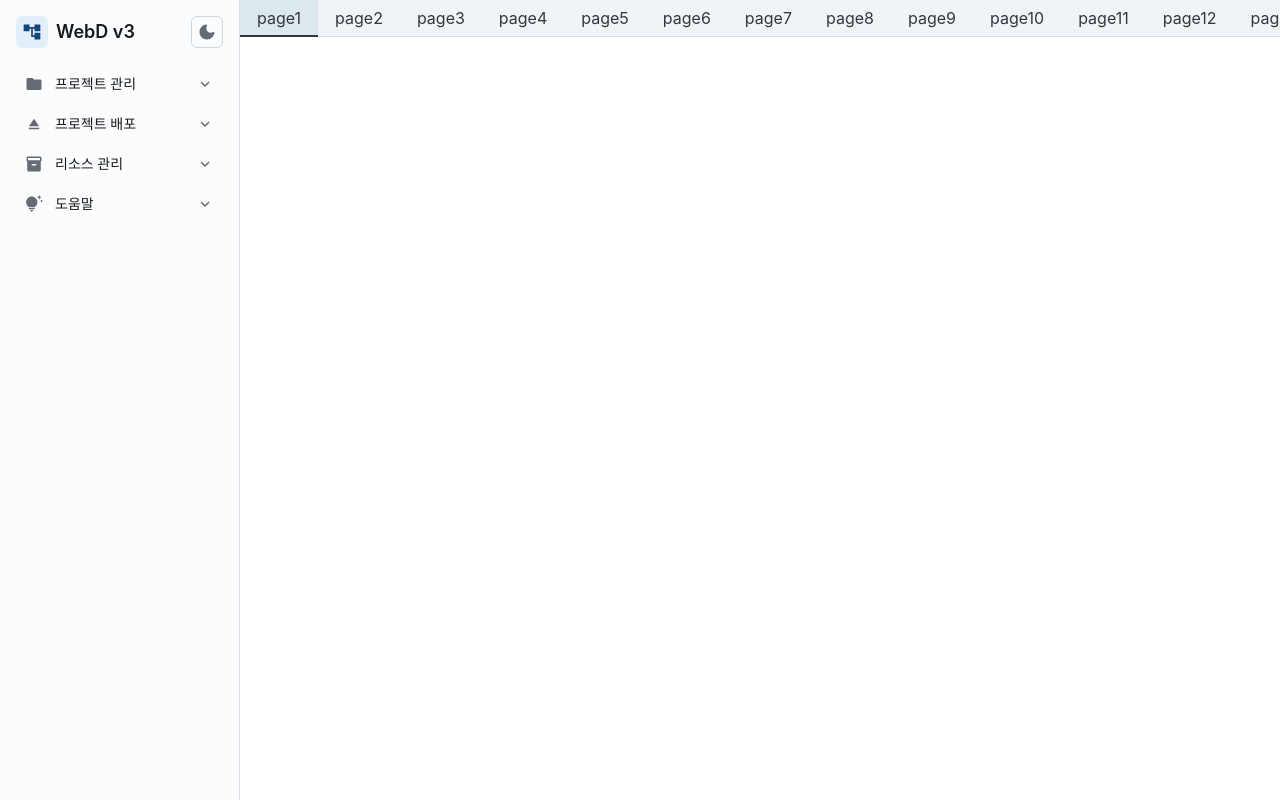
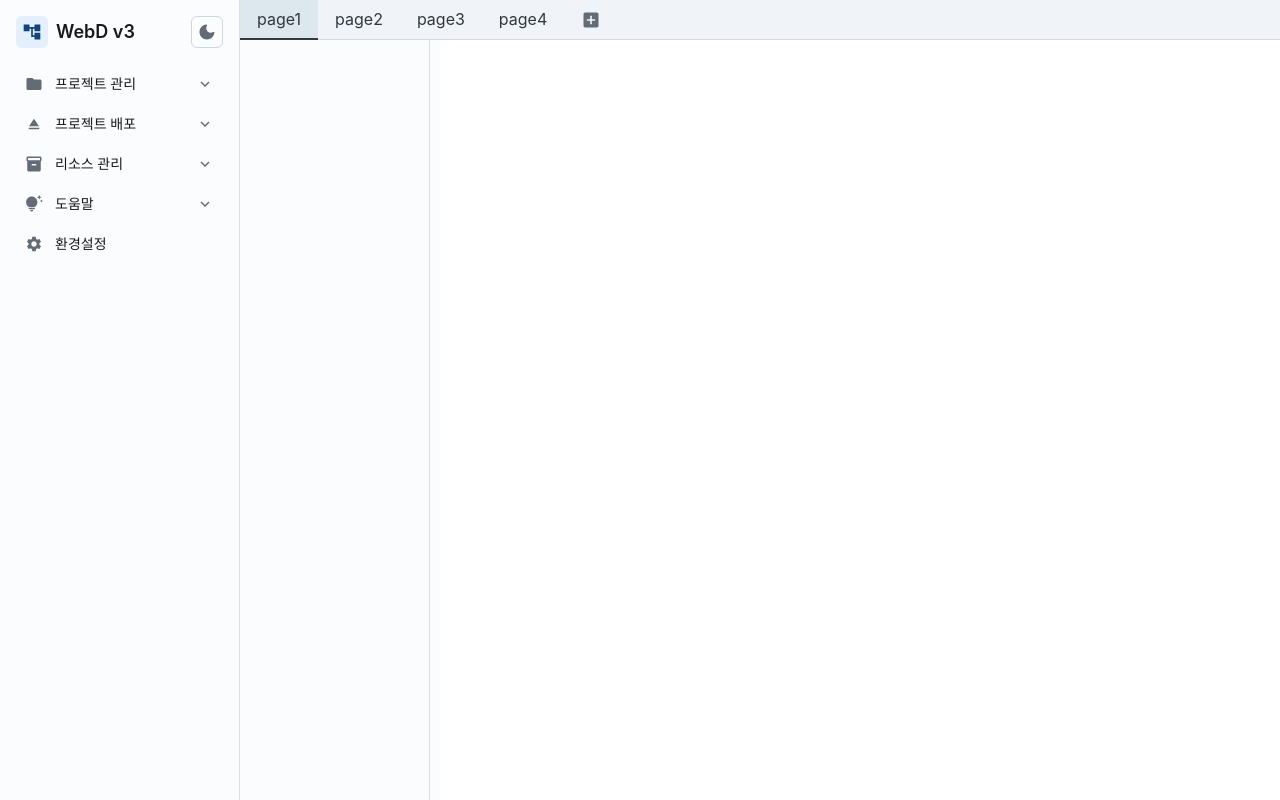
Before and after one commit to tjdrhd1207/diagramV3, a React (Vite) app: page / in a window 1280 px wide. Built offline with nearby package versions, Linux system fonts and the light colour scheme.

Commit message:
[v0.0.2-mui] FlowEditor 개발 중 - SideBar 를 MenuBar 로 변경 - FlowEditor 내 SideBar 추가

```diff
--- a/src/App.jsx
+++ b/src/App.jsx
@@ -1,6 +1,6 @@
 import { CssBaseline, Box, CssVarsProvider } from "@mui/joy";
 import Header from "./components/Header";
-import SideBar from "./components/SideBar";
+import MenuBar from "./components/MenuBar";
 import FlowEditor from "./components/FlowEditor";
 
 export default function WebDTemplate() {
@@ -11,7 +11,7 @@ export default function WebDTemplate() {
 				sx={{ display: 'flex', minHeight: '100dvh'}}
 			>
 				<Header />
-				<SideBar />
+				<MenuBar />
 				<Box
 					component='main'
 					className="MainContent"
--- a/src/components/FlowEditor.jsx
+++ b/src/components/FlowEditor.jsx
@@ -1,8 +1,8 @@
 import React, { useEffect } from 'react'
 import { Popper } from '@mui/base/Popper';
-import { Tabs, TabList, Tab, TabPanel, Box, Menu, MenuItem, MenuList, Sheet } from "@mui/joy";
+import { Tabs, TabList, Tab, TabPanel, Box, Menu, MenuItem, MenuList, Sheet, GlobalStyles, Grid, Button } from "@mui/joy";
 import { styled } from '@mui/joy/styles';
-import { AddBox } from '@mui/icons-material';
+import { AddBox, ArrowLeft, ArrowRight } from '@mui/icons-material';
 
 const Popup = styled(Popper)({
 	zIndex: 1000,
@@ -13,31 +13,29 @@ export default function FlowEditor() {
 	const [anchorEl, setAnchorEl] = React.useState(null);
 	const [pageList, setPageList] = React.useState(
 		[
-			{pagename: "page1", contextmenu: (event) => handleContextMenu(event), },
-			{pagename: "page2", contextmenu: (event) => handleContextMenu(event), },
-			{pagename: "page3", contextmenu: (event) => handleContextMenu(event), },
-			{pagename: "page4", contextmenu: (event) => handleContextMenu(event), },
-			{pagename: "page5", contextmenu: (event) => handleContextMenu(event), },
-			{pagename: "page6", contextmenu: (event) => handleContextMenu(event), },
-			{pagename: "page7", contextmenu: (event) => handleContextMenu(event), },
-			{pagename: "page8", contextmenu: (event) => handleContextMenu(event), },
-			{pagename: "page9", contextmenu: (event) => handleContextMenu(event), },
-			{pagename: "page10", contextmenu: (event) => handleContextMenu(event), },
-			{pagename: "page11", contextmenu: (event) => handleContextMenu(event), },
-			{pagename: "page12", contextmenu: (event) => handleContextMenu(event), },
-			{pagename: "page13", contextmenu: (event) => handleContextMenu(event), },
-			{pagename: "page14", contextmenu: (event) => handleContextMenu(event), },
-			{pagename: "page15", contextmenu: (event) => handleContextMenu(event), },
-			{pagename: "page16", contextmenu: (event) => handleContextMenu(event), },
-			{pagename: "page17", contextmenu: (event) => handleContextMenu(event), },
+			{ pagename: "page1", contextmenu: (event) => handleContextMenu(event), },
+			{ pagename: "page2", contextmenu: (event) => handleContextMenu(event), },
+			{ pagename: "page3", contextmenu: (event) => handleContextMenu(event), },
+			{ pagename: "page4", contextmenu: (event) => handleContextMenu(event), },
+			// { pagename: "page5", contextmenu: (event) => handleContextMenu(event), },
+			// { pagename: "page6", contextmenu: (event) => handleContextMenu(event), },
+			// { pagename: "page7", contextmenu: (event) => handleContextMenu(event), },
+			// { pagename: "page8", contextmenu: (event) => handleContextMenu(event), },
+			// { pagename: "page9", contextmenu: (event) => handleContextMenu(event), },
+			// { pagename: "page10", contextmenu: (event) => handleContextMenu(event), },
+			// { pagename: "page11", contextmenu: (event) => handleContextMenu(event), },
+			// { pagename: "page12", contextmenu: (event) => handleContextMenu(event), },
+			// { pagename: "page13", contextmenu: (event) => handleContextMenu(event), },
+			// { pagename: "page14", contextmenu: (event) => handleContextMenu(event), },
+			// { pagename: "page15", contextmenu: (event) => handleContextMenu(event), },
+			// { pagename: "page16", contextmenu: (event) => handleContextMenu(event), },
+			// { pagename: "page17", contextmenu: (event) => handleContextMenu(event), },
 		]
 	)
+	const [hideSideBar, setHideSideBar] = React.useState(false)
 
 	useEffect(() => {
 		window.addEventListener('resize', handleContextMenuClose);
-		return () => {
-			window.addEventListener('resize', handleContextMenuClose);
-		}
 	}, []);
 
 	const handleContextMenu = (event) => {
@@ -64,7 +62,7 @@ export default function FlowEditor() {
 	};
 
 	const addNewPage = (pagename, contextmenu) => {
-		setPageList([...pageList , {pagename, contextmenu}]);
+		setPageList([...pageList, { pagename, contextmenu }]);
 	}
 
 	const delPage = () => {
@@ -74,25 +72,23 @@ export default function FlowEditor() {
 	return (
 		<>
 			<Tabs
-				aria-label="Basic tabs"
 				defaultValue={0}
 				variant="soft"
 				sx={{
 					mt: 'var(--Header-height)',
+					height: 'var(--Tab-height)'
 				}}
 				onClick={handleContextMenuClose}
 			>
 				<TabList
 					sx={{
 						overflow: 'auto',
-						// scrollSnapType: 'x mandatory',
-						'&::-webkit-scrollbar': {
-							// display: 'none'
-						},
+						height: '100%',
+						'&::-webkit-scrollbar': { display: 'none' },
 					}}
 				>
 					{pageList.map((page, index) => {
-						const {pagename, contextmenu} = page;
+						const { pagename, contextmenu } = page;
 						return (
 							<Tab
 								key={pagename}
@@ -106,9 +102,23 @@ export default function FlowEditor() {
 							</Tab>
 						)
 					})}
-
-					<Tab onClick={() => addNewPage("untitled-" + pageList.length, (event) => handleContextMenu(event))} >
-						<AddBox />
+					{/* <Button>1</Button> */}
+					<Tab
+						value={pageList.length}
+						disableIndicator
+						sx={{
+						}}
+					>
+						<AddBox
+							onClick={() => addNewPage("untitled-" + pageList.length, (event) => handleContextMenu(event))}
+							sx={{
+								transition: 'all ease 1s',
+								"&:hover": {
+									color: 'green',
+									transform: 'rotate(90deg)'
+								}
+							}}
+						/>
 					</Tab>
 				</TabList>
 				{/* <TabPanel value={0}>
@@ -121,6 +131,68 @@ export default function FlowEditor() {
 					<b>Third</b> tab panel
 				</TabPanel> */}
 			</Tabs>
+			<Sheet
+				sx={{
+					mt: 'var(--Tab-height)',
+					position: 'absolute',
+					top: '0px',
+					width: 'var(--SideBar-width)',
+					height: 'calc(100dvh - var(--Tab-height))',
+					display: 'flex',
+					flexShrink: 0,
+					flexDirection: 'column',
+					// borderRight: '1px solid',
+					// borderColor: 'divider',
+				}}
+			>
+				<GlobalStyles
+					styles={(theme) => ({
+						':root': {
+							'--SideBar-width': '200px',
+							'--Tab-height': '40px',
+						},
+					})}
+				/>
+				<Grid container spacing={0} columns={20} sx={{ flexGrow: 1 }}>
+					<Grid xs={19}>
+						<Box
+							sx={{
+								display: 'flex',
+								height: '100%',
+								transform: {
+									xs: hideSideBar? 'translateX(calc(100% * -1))' : undefined,
+								},
+								transition: 'transform 0.4s, width 0.4s',
+								borderRight: '1px solid',
+								borderColor: 'divider',
+							}}
+						>
+
+						</Box>
+					</Grid>
+					<Grid xs={1}>
+						<Box
+							alignItems="center"
+							justifyContent="center"
+							sx={{
+								display: 'flex',
+								height: '100%',
+								transform: {
+									xs: hideSideBar? 'translateX(calc((var(--SideBar-width) - 10px) * -1))' : undefined,
+								},
+								transition: 'transform 0.4s, width 0.4s',
+								"&:hover": {
+									background: 'lightgrey',
+									border: '1px inset'
+								},
+							}}
+							onClick={() => setHideSideBar(!hideSideBar)}
+						>
+							{/* {!hideSideBar ? <ArrowLeft /> : <ArrowRight />} */}
+						</Box>
+					</Grid>
+				</Grid>
+			</Sheet>
 			<Popup
 				id='tab-menu'
 				size='sm'
@@ -138,6 +210,7 @@ export default function FlowEditor() {
 					}
 					onContextMenu={(event) => event.preventDefault()}
 				>
+					<MenuItem>새 페이지</MenuItem>
 					<MenuItem>현재 페이지 닫기</MenuItem>
 					<MenuItem>다른 페이지 모두 닫기</MenuItem>
 					<MenuItem>모든 페이지 닫기</MenuItem>
--- a/src/components/SideBar.jsx
+++ b/src/components/MenuBar.jsx
@@ -8,6 +8,7 @@ import Eject from '@mui/icons-material/Eject';
 import TipsAndUpdates from '@mui/icons-material/TipsAndUpdates'
 import Inventory2 from '@mui/icons-material/Inventory2'
 import KeyboardArrowDownIcon from '@mui/icons-material/KeyboardArrowDown';
+import { Settings } from '@mui/icons-material'
 import DataManager from './DataManager';
 // https://codesandbox.io/p/sandbox/crazy-mestorf-gj5kmz?file=%2Fcomponents%2FSidebar.tsx%3A82%2C16
 
@@ -32,6 +33,11 @@ const serviceMenu = [
 		submenuItem: ["버전 정보", "릴리즈 노트", "도움말", "단축기"],
 		icon: <TipsAndUpdates />
 	},
+	{
+		title: "환경설정",
+		submenuItem: [],
+		icon: <Settings />
+	}
 ]
 
 function Toggler({
@@ -103,7 +109,7 @@ function menuItem(
 	);
 }
 
-export default function SideBar() {
+export default function MenuBar() {
 	const fileMenuChilds = ["새 프로젝트", "프로젝트 열기", "프로젝트 닫기"];
 	return (
 		<Sheet
@@ -118,7 +124,7 @@ export default function SideBar() {
 				p: 2,
 				zIndex: 10000,
 				height: '100dvh',
-				width: 'var(--Sidebar-width)',
+				width: 'var(--MenuBar-width)',
 				display: 'flex',
 				flexShrink: 0,
 				flexDirection: 'column',
@@ -130,9 +136,9 @@ export default function SideBar() {
 			<GlobalStyles
 				styles={(theme) => ({
 					':root': {
-						'--Sidebar-width': '220px',
+						'--MenuBar-width': '220px',
 						[theme.breakpoints.up('lg')]: {
-							'--Sidebar-width': '240px',
+							'--MenuBar-width': '240px',
 						},
 					},
 				})}
@@ -168,9 +174,17 @@ export default function SideBar() {
 					{serviceMenu.map(menu => {
 						const {title, submenuItem, icon} = menu;
 						return (
+							submenuItem.length != 0 ?
 							<ListItem nested key={title}>
 								{menuItem(title, submenuItem, icon)}
-							</ListItem>
+							</ListItem> :
+							<ListItemButton>
+								{icon}
+								<ListItemContent>
+									<Typography level="title-sm">{title}</Typography>
+								</ListItemContent>
+							</ListItemButton>
+
 						);
 					})}
 				</List>
```
